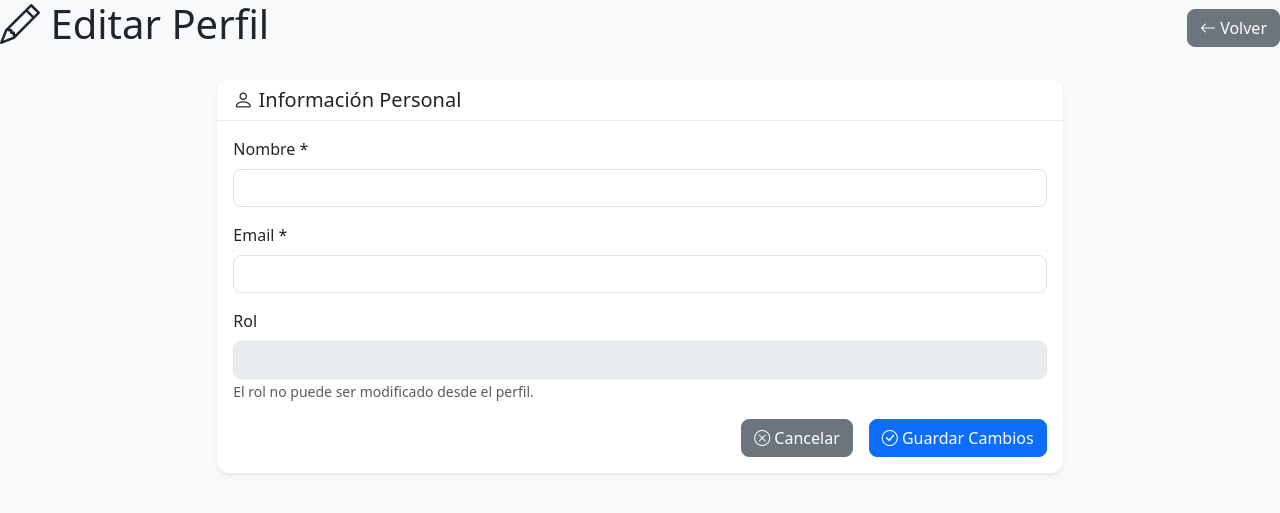
After one commit to danjohn007/Sistema-de-Administraci-n-de-Restaurante, a PHP site: template views/profile/edit.php in a window 1280 px wide. The commit adds this page. Shown: the top 513 px of the page. Run offline with PHP 8.4, Linux system fonts and the light colour scheme; the template is opened without the code that fills it, so the values that code supplies are empty; some libraries are stand-ins or nearby versions.

Commit message:
Fix controller method conflicts and implement Mi Perfil section
Co-authored-by: danjohn007 <77515822+danjohn007@users.noreply.github.com>

```diff
--- a/controllers/DishController.php
+++ b/controllers/DishController.php
@@ -278,7 +278,7 @@ class DishController extends BaseController {
         }
     }
 
-    public function view($id) {
+    public function show($id) {
         $this->requireRole(ROLE_ADMIN);
 
         $dish = $this->dishModel->find($id);
--- a/controllers/DishesController.php
+++ b/controllers/DishesController.php
@@ -278,7 +278,7 @@ class DishesController extends BaseController {
         }
     }
 
-    public function view($id) {
+    public function show($id) {
         $this->requireRole(ROLE_ADMIN);
 
         $dish = $this->dishModel->find($id);
--- a/controllers/OrdersController.php
+++ b/controllers/OrdersController.php
@@ -43,7 +43,7 @@ class OrdersController extends BaseController {
         ]);
     }
 
-    public function view($id) {
+    public function show($id) {
         // Placeholder for order details
         $this->view('orders/view', [
             'title' => 'Detalles del Pedido',
--- a/controllers/TicketsController.php
+++ b/controllers/TicketsController.php
@@ -21,7 +21,7 @@ class TicketsController extends BaseController {
         ]);
     }
 
-    public function view($id) {
+    public function show($id) {
         // Placeholder for ticket details
         $this->view('tickets/view', [
             'title' => 'Detalles del Ticket',
--- a/views/dashboard/index.php
+++ b/views/dashboard/index.php
@@ -355,7 +355,7 @@
                             </a>
                         </div>
                         <div class="col-md-2 mb-2">
-                            <a href="<?= BASE_URL ?>/auth/register" class="btn btn-outline-dark w-100">
+                            <a href="<?= BASE_URL ?>/users/create" class="btn btn-outline-dark w-100">
                                 <i class="bi bi-person-plus"></i><br>Nuevo Usuario
                             </a>
                         </div>
--- a/views/dishes/index.php
+++ b/views/dishes/index.php
@@ -104,7 +104,7 @@
                             </td>
                             <td class="text-center">
                                 <div class="btn-group btn-group-sm" role="group">
-                                    <a href="<?= BASE_URL ?>/dishes/view/<?= $dish['id'] ?>"
+                                    <a href="<?= BASE_URL ?>/dishes/show/<?= $dish['id'] ?>"
                                        class="btn btn-outline-info" title="Ver Detalles">
                                         <i class="bi bi-eye"></i>
                                     </a>
--- a/views/layouts/header.php
+++ b/views/layouts/header.php
@@ -78,6 +78,9 @@
                             <i class="bi bi-person-circle"></i> <?= htmlspecialchars($_SESSION['user_name']) ?>
                         </a>
                         <ul class="dropdown-menu dropdown-menu-end">
+                            <li><a class="dropdown-item" href="<?= BASE_URL ?>/profile">
+                                <i class="bi bi-person"></i> Mi Perfil
+                            </a></li>
                             <li><a class="dropdown-item" href="<?= BASE_URL ?>/auth/changePassword">
                                 <i class="bi bi-key"></i> Cambiar Contraseña
                             </a></li>
--- /dev/null
+++ b/views/profile/edit.php
@@ -0,0 +1,103 @@
+<?php $title = 'Editar Perfil'; ?>
+
+<div class="d-flex justify-content-between align-items-center mb-4">
+    <h1><i class="bi bi-pencil"></i> Editar Perfil</h1>
+    <a href="<?= BASE_URL ?>/profile" class="btn btn-secondary">
+        <i class="bi bi-arrow-left"></i> Volver
+    </a>
+</div>
+
+<?php if (isset($error)): ?>
+    <div class="alert alert-danger">
+        <i class="bi bi-exclamation-triangle"></i> <?= htmlspecialchars($error) ?>
+    </div>
+<?php endif; ?>
+
+<div class="row justify-content-center">
+    <div class="col-md-8">
+        <div class="card">
+            <div class="card-header">
+                <h5 class="card-title mb-0">
+                    <i class="bi bi-person"></i> Información Personal
+                </h5>
+            </div>
+            <div class="card-body">
+                <form method="POST" action="<?= BASE_URL ?>/profile/edit" novalidate>
+                    <div class="mb-3">
+                        <label for="name" class="form-label">Nombre *</label>
+                        <input type="text"
+                               class="form-control <?= isset($errors['name']) ? 'is-invalid' : '' ?>"
+                               id="name"
+                               name="name"
+                               value="<?= htmlspecialchars($old['name'] ?? $user['name']) ?>"
+                               required>
+                        <?php if (isset($errors['name'])): ?>
+                            <div class="invalid-feedback">
+                                <?= htmlspecialchars($errors['name']) ?>
+                            </div>
+                        <?php endif; ?>
+                    </div>
+
+                    <div class="mb-3">
+                        <label for="email" class="form-label">Email *</label>
+                        <input type="email"
+                               class="form-control <?= isset($errors['email']) ? 'is-invalid' : '' ?>"
+                               id="email"
+                               name="email"
+                               value="<?= htmlspecialchars($old['email'] ?? $user['email']) ?>"
+                               required>
+                        <?php if (isset($errors['email'])): ?>
+                            <div class="invalid-feedback">
+                                <?= htmlspecialchars($errors['email']) ?>
+                            </div>
+                        <?php endif; ?>
+                    </div>
+
+                    <div class="mb-3">
+                        <label class="form-label">Rol</label>
+                        <input type="text"
+                               class="form-control"
+                               value="<?php
+                               $roleNames = [
+                                   ROLE_ADMIN => 'Administrador',
+                                   ROLE_WAITER => 'Mesero',
+                                   ROLE_CASHIER => 'Cajero'
+                               ];
+                               echo $roleNames[$user['role']] ?? $user['role'];
+                               ?>"
+                               disabled>
+                        <small class="text-muted">El rol no puede ser modificado desde el perfil.</small>
+                    </div>
+
+                    <div class="d-grid gap-2 d-md-flex justify-content-md-end">
+                        <a href="<?= BASE_URL ?>/profile" class="btn btn-secondary me-md-2">
+                            <i class="bi bi-x-circle"></i> Cancelar
+                        </a>
+                        <button type="submit" class="btn btn-primary">
+                            <i class="bi bi-check-circle"></i> Guardar Cambios
+                        </button>
+                    </div>
+                </form>
+            </div>
+        </div>
+    </div>
+</div>
+
+<script>
+// Form validation
+(function() {
+    'use strict';
+    window.addEventListener('load', function() {
+        var forms = document.getElementsByClassName('needs-validation');
+        var validation = Array.prototype.filter.call(forms, function(form) {
+            form.addEventListener('submit', function(event) {
+                if (form.checkValidity() === false) {
+                    event.preventDefault();
+                    event.stopPropagation();
+                }
+                form.classList.add('was-validated');
+            }, false);
+        });
+    }, false);
+})();
+</script>
```
Also changed, not shown: controllers/ProfileController.php (added, +98 -0 lines), views/profile/index.php (added, +87 -0 lines), README.md.
